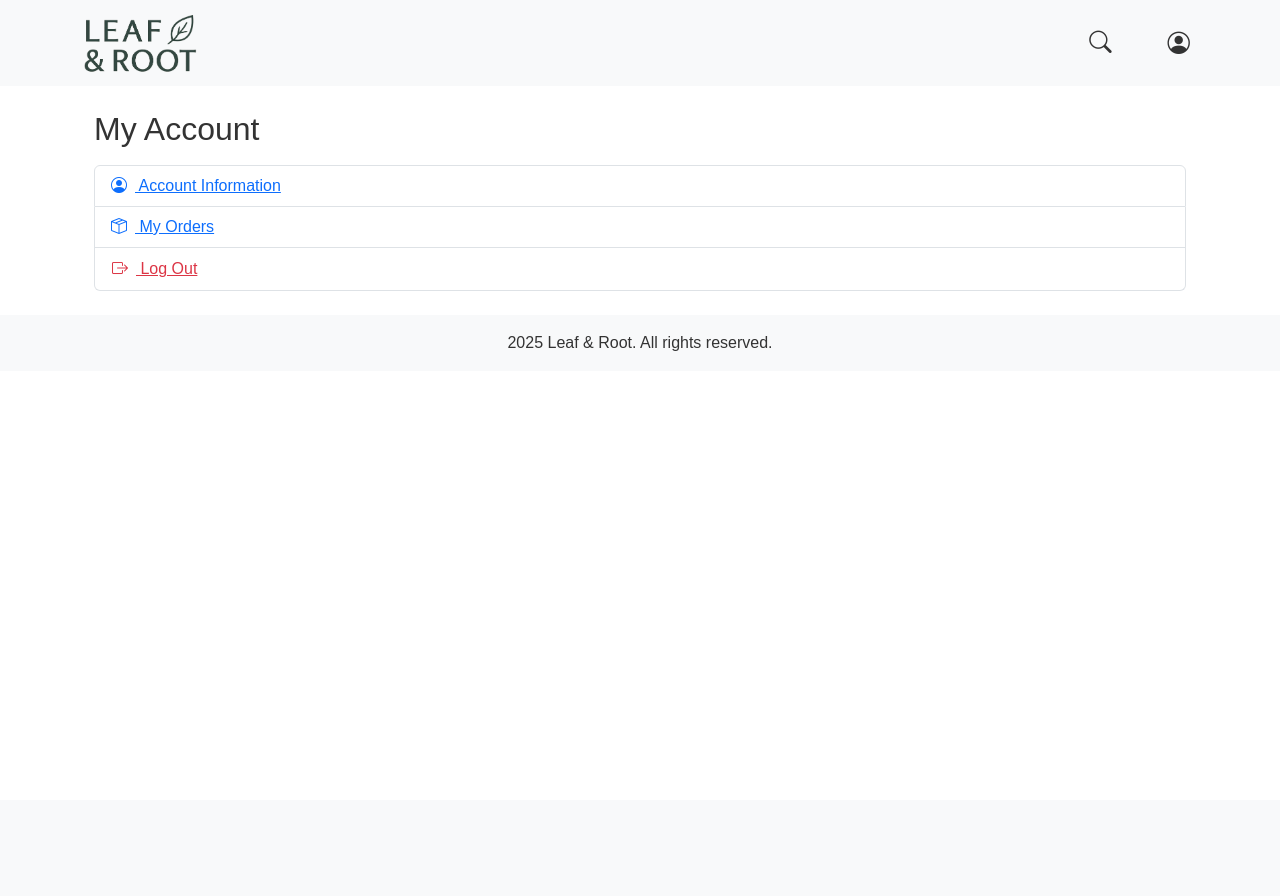
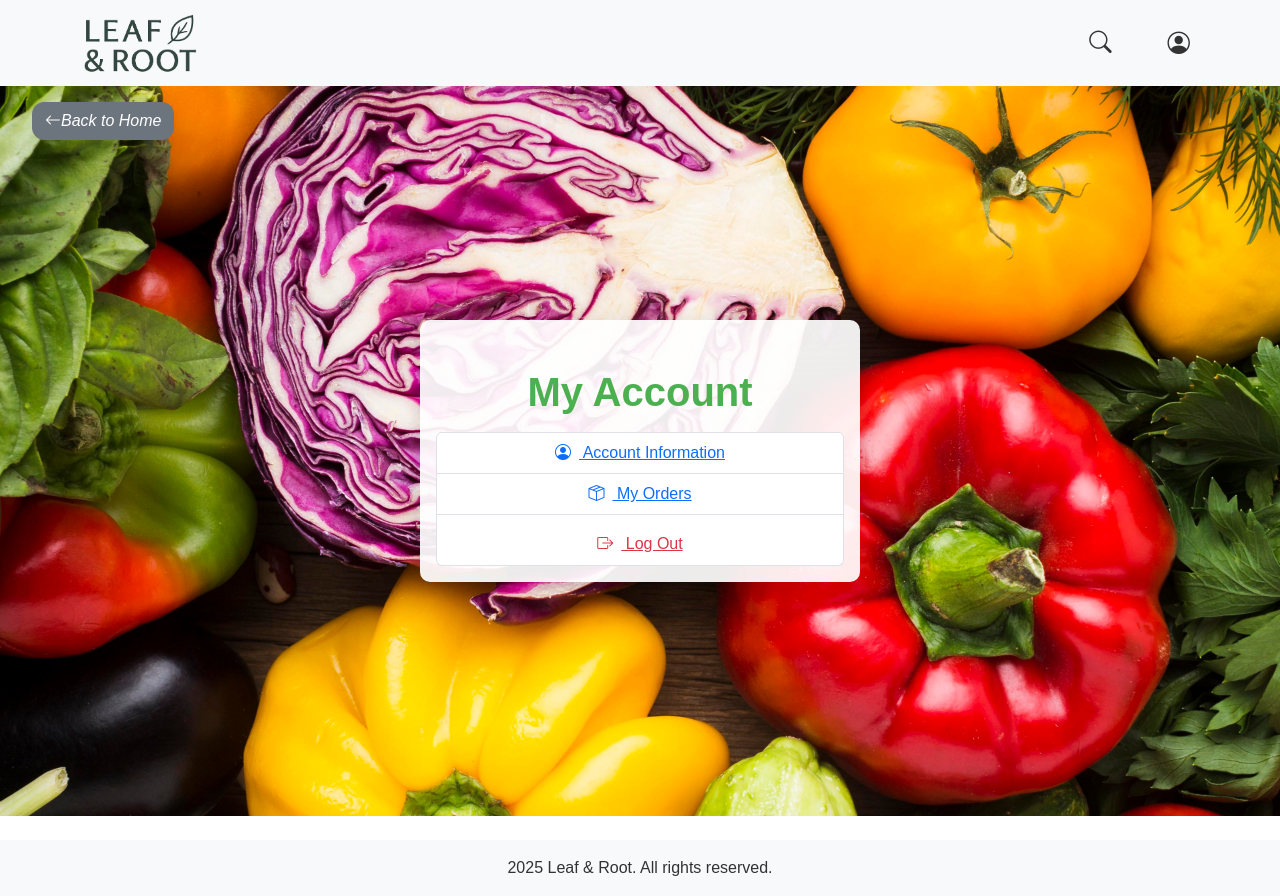
Before and after one commit to lacastrilp/Leaf-Root, a Django app: page /users/account/ in a window 1280 px wide. Before the commit the page ends 351 px from the top, so only its background shows below. Run offline with Django 5.2, Linux system fonts and the light colour scheme; a user stored in the database is signed in; data comes from the database, SQL or seed files in the repository; both versions use the stored data as it was after the commit.

Commit message:
Disposicion de pantallas de cuenta, fondos y botones para regresar

```diff
--- a/leaf_and_root/catalogo/templates/wishlist.html
+++ b/leaf_and_root/catalogo/templates/wishlist.html
@@ -7,7 +7,7 @@
 
 <div class="container mt-4">
 
-  <h2 class="fw-bold mb-4">Wishlist</h2>
+  <h2 class="landing-title mb-4">Wishlist</h2>
 
   {% if items %}
   <div class="row">
@@ -57,6 +57,9 @@
 
   </div>
   {% else %}
+  <div class="text-center mb-3">
+    <a href="{% url 'home' %}" class="btn btn-secondary">Back to Home</a>
+  </div>
   <p class="text-muted">Your wishlist is empty.</p>
   {% endif %}
 </div>
--- a/leaf_and_root/store/static/store/css/base.css
+++ b/leaf_and_root/store/static/store/css/base.css
@@ -106,3 +106,11 @@ textarea,
 .offcanvas.show {
     z-index: 1060 !important;
 }
+.title {
+    font-size: 1.8rem;
+    font-weight: bold;
+    color: #4CAF50;
+    text-align: center;
+    margin-top: 2rem;
+    margin-bottom: 2rem;
+}
--- a/leaf_and_root/users/templates/users/account_home.html
+++ b/leaf_and_root/users/templates/users/account_home.html
@@ -2,8 +2,23 @@
 {% block title %}Mi Cuenta{% endblock %}
 
 {% block content %}
-<div class="container mt-4">
-    <h2>My Account</h2>
+{% load static %}
+<link rel="stylesheet" href="{% static 'users/css/auth.css' %}">
+<link rel="stylesheet" href="{% static 'store/css/base.css' %}">
+
+<style>
+.account-bg {
+  background-image: url("{% static 'users/images/veggies.jpg' %}");
+}
+</style>
+
+<div class="auth-bg account-bg">
+
+  <div class="auth-card">
+    <a href="{% url 'home' %}" class="btn btn-secondary position-absolute" style="top: 0.5rem; left: 2rem;" aria-label="Back to home">
+        <i class="bi bi-arrow-left" style="font-size: 1rem;">Back to Home</i>
+    </a>
+    <h1 class="auth-title">My Account</h1>
     <ul class="list-group mt-3">
         <li class="list-group-item">
             <a href="{% url 'account_info_view' %}"><i class="bi bi-person-circle me-2"></i> Account Information</a>
@@ -19,5 +34,6 @@
             </form>
         </li>
     </ul>
+  </div>
 </div>
 {% endblock %}
```
Also changed, not shown: leaf_and_root/carrito/templates/cart_detail.html (+7 -2 lines), leaf_and_root/ordenes/templates/ordenes/my_orders.html (+22 -3 lines), leaf_and_root/users/templates/users/account_info_view.html (+15 -2 lines), leaf_and_root/db.sqlite3, leaf_and_root/users/static/users/images/veggies.jpg (renamed from leaf_and_root/store/static/store/images/veggies.jpg).
